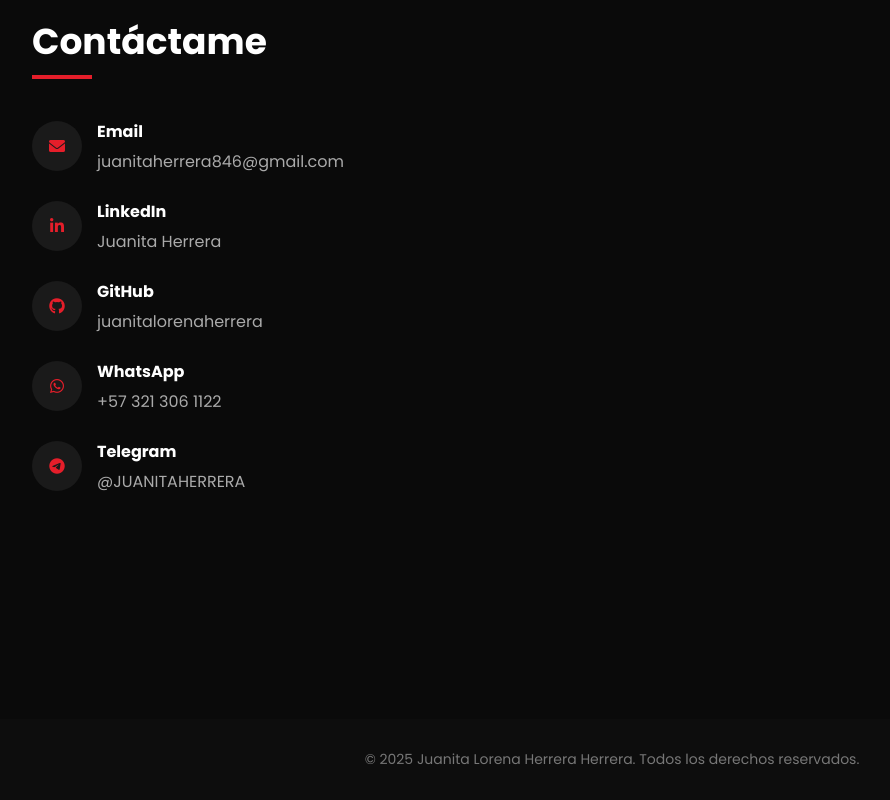
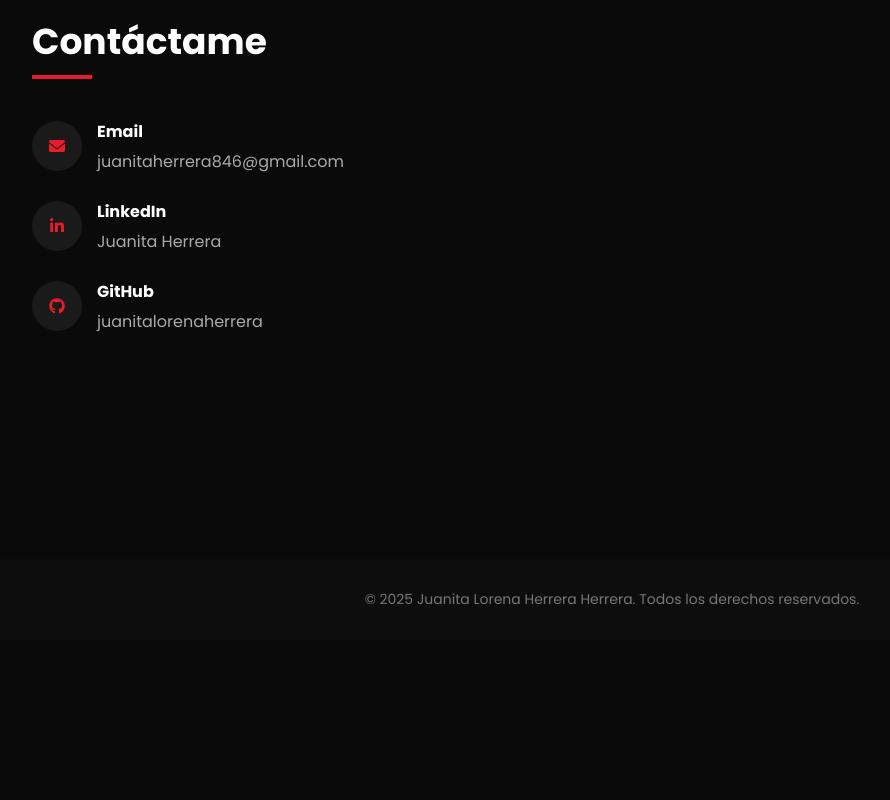
Before and after one commit to juanitalorenaherrera/PORTFOLIO-WEB, a plain HTML site: page index.html in a window 1280 px wide. Shown: the part 5143-5943 px from the top of the page, without its empty margins (28-918 px from the left). After the commit the page ends 5783 px from the top, so only its background shows below. Drawn offline with Linux system fonts and the light colour scheme.

Commit message:
Update index.html

```diff
--- a/index.html
+++ b/index.html
@@ -267,24 +267,6 @@
                             <a href="https://github.com/juanitalorenaherrera" target="_blank">juanitalorenaherrera</a>
                         </div>
                     </div>
-                    <div class="contact-item">
-                        <div class="contact-icon">
-                            <i class="fab fa-whatsapp"></i>
-                        </div>
-                        <div class="contact-detail">
-                            <h4>WhatsApp</h4>
-                            <a href="https://wa.me/+573213061122" target="_blank">+57 321 306 1122</a>
-                        </div>
-                    </div>
-                    <div class="contact-item">
-                        <div class="contact-icon">
-                            <i class="fab fa-telegram-plane"></i>
-                        </div>
-                        <div class="contact-detail">
-                            <h4>Telegram</h4>
-                            <a href="https://t.me/@JUANITAHERRERA" target="_blank">@JUANITAHERRERA</a>
-                        </div>
-                    </div>
                 </div>
             </div>
         </div>
```
